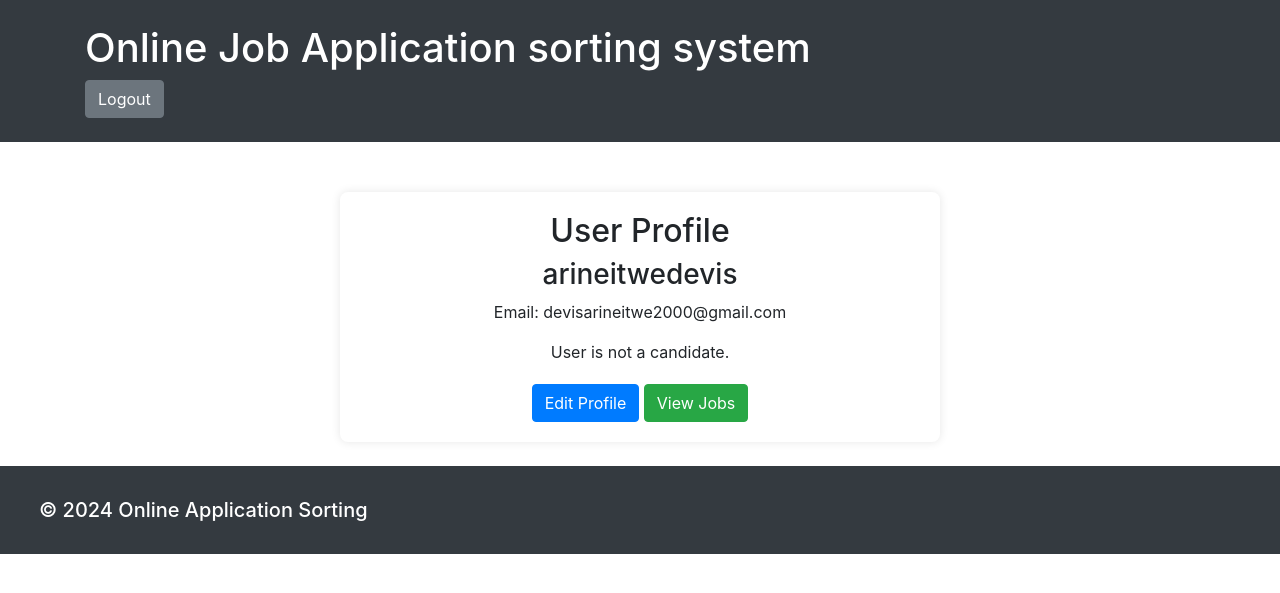
After one commit to devisarineitwe/JobApplicationSorting, a Django app: page /view_profile/ in a window 1280 px wide. The commit adds this page. Shown: the top 593 px of the page. Run offline with Django 5.2, Linux system fonts and the light colour scheme; a user stored in the database is signed in; data comes from the database, SQL or seed files in the repository; both versions use the stored data as it was after the commit; some libraries are stand-ins or nearby versions.

Commit message:
1st/02changes

```diff
--- a/Job_app_sort/__init__.py
+++ b/Job_app_sort/__init__.py
@@ -0,0 +1 @@
+default_app_config = 'Lyamu.apps.LyamuConfig'
--- a/Lyamu/admin.py
+++ b/Lyamu/admin.py
@@ -1,6 +1,6 @@
 from django.contrib import admin
 
-from Lyamu.models import Employer, Job, Candidate, Application, Selection, Notification
+from Lyamu.models import Employer, Job, Candidate, Application, Selection, Notification, Education
 
 # Register your models here.
 admin.site.register(Employer)
@@ -9,3 +9,4 @@ admin.site.register(Candidate)
 admin.site.register(Application)
 admin.site.register(Selection)
 admin.site.register(Notification)
+admin.site.register(Education)
--- a/Lyamu/templates/Lyamu/base.html
+++ b/Lyamu/templates/Lyamu/base.html
@@ -9,7 +9,7 @@
     <title>{% block title %}Online Job Application sorting system{% endblock %}</title>
 
     <!-- Bootstrap CSS -->
-    <link rel="stylesheet" href="https://maxcdn.bootstrapcdn.com/bootstrap/4.0.0/css/bootstrap.min.css">
+    <link rel="stylesheet" href="https://maxcdn.bootstrapcdn.com/bootstrap/4.5.2/css/bootstrap.min.css">
 
     <!-- Add your custom CSS links or any other head content here -->
 </head>
@@ -22,6 +22,9 @@
             <!-- Display logout icon if the user is authenticated -->
             {% if user.is_authenticated %}
                 <a href="{% url 'logout' %}" class="btn btn-secondary">Logout</a>
+                {% if user.candidate %}
+                    <a href="{% url 'view_profile' %}" class="btn btn-secondary ml-2">Profile</a>
+                {% endif %}
             {% else %}
                 <!-- Add navigation links or any other header content here -->
             {% endif %}
@@ -44,17 +47,15 @@
     </main>
 
     <footer class="bg-dark text-white p-4 mt-4">
-        <div class="container">
-            <!-- Add footer content here -->
+        <div class="container-fluid">
+            <span class="navbar-brand mb-0 h1">© 2024 Online Application Sorting</span>
         </div>
     </footer>
 
-    <!-- Bootstrap JS and dependencies -->
-    <script src="https://code.jquery.com/jquery-3.2.1.slim.min.js"></script>
-    <script src="https://cdnjs.cloudflare.com/ajax/libs/popper.js/1.12.9/umd/popper.min.js"></script>
-    <script src="https://maxcdn.bootstrapcdn.com/bootstrap/4.0.0/js/bootstrap.min.js"></script>
-
-    <!-- Add your custom JavaScript links or any other scripts here -->
-
+    <!-- jQuery -->
+    <script src="https://ajax.googleapis.com/ajax/libs/jquery/3.5.1/jquery.min.js"></script>
+    <!-- Bootstrap -->
+    <script src="https://cdnjs.cloudflare.com/ajax/libs/popper.js/1.16.0/umd/popper.min.js"></script>
+    <script src="https://maxcdn.bootstrapcdn.com/bootstrap/4.5.2/js/bootstrap.min.js"></script>
 </body>
 </html>
--- a/Lyamu/templates/Lyamu/index.html
+++ b/Lyamu/templates/Lyamu/index.html
@@ -11,10 +11,16 @@
             <p class="lead">An innovative platform for efficient job application and hiring.</p>
             <hr class="my-4">
             <p>Explore job opportunities, apply seamlessly, and make the hiring process smarter.</p>
+            {% if request.user.is_authenticated %}
+            <p class="lead">
+                <a class="btn btn-primary btn-lg" href="{% url 'dashboard' %}" role="button">Home</a>
+            </p>
+            {% else %}
             <p class="lead">
                 <a class="btn btn-primary btn-lg" href="{% url 'login' %}" role="button">Login</a>
                 <a class="btn btn-secondary btn-lg" href="{% url 'register_user' %}" role="button">Register</a>
             </p>
+            {% endif %}
         </div>
     </div>
 {% endblock %}
--- a/Lyamu/templates/Lyamu/jobs_page.html
+++ b/Lyamu/templates/Lyamu/jobs_page.html
@@ -12,11 +12,11 @@
             <div class="row mt-4">
                 {% for job in jobs_list %}
                     <div class="col-md-6">
-                        <div class="card bg-purple text-blue">
+                        <div class="card bg-primary text-white">
                             <div class="card-body">
                                 <h5 class="card-title">{{ job.title }}</h5>
                                 <p class="card-text">{{ job.description }}</p>
-                                <h5 class="card-title"><a href="{% url 'job_details' job.id %}">{{ job.title }}</a></h5>
+                                <h5 class="card-title"><a class="text-white" href="{% url 'job_details' job.id %}">{{ job.title }}</a></h5>
                                 <!-- Add more job details as needed -->
                             </div>
                         </div>
--- /dev/null
+++ b/Lyamu/templates/Lyamu/view_profile.html
@@ -0,0 +1,80 @@
+{% extends 'Lyamu/base.html' %}
+
+{% block content %}
+    <style>
+        /* Custom styles */
+        .profile-container {
+            max-width: 600px;
+            margin: auto;
+            padding: 20px;
+            background-color: #fff;
+            box-shadow: 0 0 10px rgba(0, 0, 0, 0.1);
+            border-radius: 8px;
+            margin-top: 50px;
+        }
+        .text-center {
+            text-align: center;
+        }
+        .btn-container {
+            margin-top: 20px;
+        }
+        .info-section {
+            margin-top: 20px;
+        }
+        .education-section {
+            margin-top: 20px;
+        }
+        .education-record {
+            margin-bottom: 10px;
+        }
+    </style>
+
+    <div class="container profile-container">
+        <h2 class="text-center">User Profile</h2>
+
+        {% if user.is_authenticated %}
+            <h3 class="text-center">{{ user.username }}</h3>
+            <p class="text-center">Email: {{ user.email }}</p>
+
+            {% if candidate %}
+                <div class="info-section text-center">
+                    <h4>Candidate Information</h4>
+                    {% if candidate.resume %}
+                        <p>Resume: <a href="{{ candidate.resume.url }}" target="_blank">{{ candidate.resume.name }}</a></p>
+                    {% else %}
+                        <p>Resume: Not available</p>
+                    {% endif %}
+                    <p>Years of Experience: {{ candidate.years_of_experience }}</p>
+                    <p>Date of Birth: {{ candidate.date_of_birth }}</p>
+                    <p>Gender: {{ candidate.gender }}</p>
+                    <p>Address: {{ candidate.address }}</p>
+                    <p>Contact Number: {{ candidate.contact_number }}</p>
+                    <p>Email: {{ candidate.email }}</p>
+                </div>
+
+                {% if education_forms %}
+                    <div class="education-section text-center">
+                        <h4>Education Records</h4>
+                        {% for form in education_forms %}
+                            <div class="education-record">
+                                <p>Year: {{ form.year }}, Institution: {{ form.institution }}, Qualification: {{ form.qualification }}</p>
+                            </div>
+                        {% endfor %}
+                    </div>
+                {% else %}
+                    <p class="text-center">No education records available</p>
+                {% endif %}
+            {% else %}
+                <p class="text-center">User is not a candidate.</p>
+            {% endif %}
+
+            <div class="btn-container text-center">
+                <a href="{% url 'update_profile' %}" class="btn btn-primary">Edit Profile</a>
+                <a href="{% url 'jobs_page' %}" class="btn btn-success">View Jobs</a>
+            </div>
+
+        {% else %}
+            <p class="text-center">User is not authenticated. <a href="{% url 'login' %}">Login</a></p>
+        {% endif %}
+    </div>
+{% endblock %}
--- a/Lyamu/urls.py
+++ b/Lyamu/urls.py
@@ -14,6 +14,9 @@ urlpatterns = [
     path('total_selections_page/', views.selections, name='selections_page'),
     path('job/<int:job_id>/', views.job_details, name='job_details'),
     path('apply_job/<int:job_id>/', views.apply_job, name='apply_job'),
-    path('application_status/<int:job_id>/', views.application_status, name="application_status")
+    path('application_status/<int:job_id>/', views.application_status, name="application_status"),
+    path('withdraw_application/<int:job_id>/', views.withdraw_application, name="withdraw_application"),
+    path('update_profile/', views.update_profile, name='update_profile'),
+    path('view_profile/', views.view_profile, name='view_profile'),
 
 ]
--- a/Lyamu/views.py
+++ b/Lyamu/views.py
@@ -1,14 +1,11 @@
-from datetime import datetime
-
 from django.contrib import messages
 from django.contrib.auth import login, authenticate, logout
 from django.contrib.auth.decorators import login_required
 from django.contrib.auth.forms import UserCreationForm, AuthenticationForm
-from django.contrib.auth.models import User
-from django.forms import inlineformset_factory
+from django.core.mail import send_mail
+from django.http import HttpResponse
 from django.shortcuts import render, redirect, get_object_or_404
-
-from .forms import JobForm, CandidateForm, EducationForm, EducationFormSet
+from .forms import JobForm, EducationForm
 from Lyamu.models import Job, Candidate, Selection, Application, Employer, Education
 
 
@@ -116,79 +113,177 @@ def jobs(request):
 
     return render(request, 'Lyamu/jobs_page.html', context)
 
+@login_required
 def job_details(request, job_id):
     job = get_object_or_404(Job, pk=job_id)
-    return render(request, 'Lyamu/job_details.html', {'job': job})
+    user = request.user
 
-def calculate_age(date_of_birth):
-    today = datetime.now()
-    birth_date = datetime.strptime(date_of_birth, '%Y-%m-%d')
-    age = today.year - birth_date.year - ((today.month, today.day) < (birth_date.month, birth_date.day))
-    return age
+    try:
+        candidate = Candidate.objects.get(user=user)
+    except Candidate.DoesNotExist:
+        # Redirect user to profile update page if they are not a candidate
+        return redirect('update_profile')
+
+    # Check if the user has already applied for the job
+    has_applied = Application.objects.filter(job=job, candidate=candidate).exists()
+
+    return render(request, 'Lyamu/job_details.html', {'job': job, 'candidate': candidate, 'has_applied': has_applied})
 
 @login_required
 def apply_job(request, job_id):
-    # get the job object from the database
-    job = Job.objects.get(id=job_id)
-    # check if the user is logged in
-    if request.user.is_authenticated:
-        # get or create the candidate object for the user
-        candidate, created = Candidate.objects.get_or_create(user=request.user)
-        # if a new candidate object was created, you can set some default values for the fields
-        if created:
-            candidate.years_of_experience = 0
-            candidate.date_of_birth = None
-            candidate.gender = None
-            candidate.address = None
-            candidate.contact_number = None
-            candidate.email = request.user.email
+    job = get_object_or_404(Job, pk=job_id)
+    user = request.user
+
+    try:
+        candidate = Candidate.objects.get(user=user)
+    except Candidate.DoesNotExist:
+        # Redirect user to profile update page if they are not a candidate
+        return redirect('update_profile')
+
+    # Check if the user has already applied for the job
+    has_applied = Application.objects.filter(job=job, candidate=candidate).exists()
+
+    if not has_applied:
+        # Only allow applying if the user has not applied before
+        if request.method == 'POST':
+            # Process the application form submission here
+            Application.objects.create(job=job, candidate=candidate, is_qualified=False)
+            send_email_view('devisarineitwe2000@gmail.com', f"you have successfully applied for the {job.title} Kindly stay alert for more details")
+            return redirect('application_status', job_id=job.id)
+
+    return redirect('application_status', job_id=job.id)
+@login_required
+def withdraw_application(request, job_id):
+    context = {}
+    try:
+        # Print statements for debugging
+        print(f"Request user: {request.user}")
+        candidate = Candidate.objects.get(user=request.user)
+        print(f"Candidate user: {candidate.user}")
+
+        job = Job.objects.get(id=job_id)
+        print(f"Request job_id: {job_id}, Retrieved job_id: {job.id}")
+
+        application = Application.objects.filter(job=job, candidate=candidate).first()
+
+        if application:
+            application.delete()
+            context = {'withdrawn': True, 'job_title': job.title, 'user': request.user,
+                       'candidate_user': candidate.user, 'job_id': job_id, 'retrieved_job_id': job.id}
+            send_email_view('devisarineitwe2000@gmail.com',
+                            f"Your application for {job.title} has been successfully withdrawn")
+        else:
+            context = {'withdrawn': False}
+    except Candidate.DoesNotExist or Job.DoesNotExist as e:
+        # Print the exception for debugging
+        print(f"Exception: {e}")
+        context = {'withdrawn': False}
+
+    return render(request, "Lyamu/withdraw_application.html", context)
+
+
+@login_required
+def update_profile(request):
+    user = request.user
+
+    try:
+        candidate = Candidate.objects.get(user=user)
+    except Candidate.DoesNotExist:
+        candidate = None
+
+    if request.method == 'POST':
+        # Process Candidate Form
+        resume = request.FILES.get('resume')
+        years_of_experience = request.POST.get('years_of_experience')
+        date_of_birth = request.POST.get('date_of_birth')
+        gender = request.POST.get('gender')
+        address = request.POST.get('address')
+        contact_number = request.POST.get('contact_number')
+        email = request.POST.get('email')
+
+        if candidate:
+            # Update existing candidate
+            candidate.resume = resume
+            candidate.years_of_experience = years_of_experience
+            candidate.date_of_birth = date_of_birth
+            candidate.gender = gender
+            candidate.address = address
+            candidate.contact_number = contact_number
+            candidate.email = email
             candidate.save()
+        else:
+            # Create a new candidate if none exists
+            Candidate.objects.create(
+                user=user,
+                resume=resume,
+                years_of_experience=years_of_experience,
+                date_of_birth=date_of_birth,
+                gender=gender,
+                address=address,
+                contact_number=contact_number,
+                email=email
+            )
 
-        # check if the candidate has already applied for the job
-        if Application.objects.filter(job=job, candidate=candidate).exists():
-            # redirect to a page that shows the application status
-            return redirect('application_status', job_id=job_id)
+        # Process Education Forms
+        education_form_prefix = 'education_form'
+        education_form_count = int(request.POST.get(f'{education_form_prefix}-TOTAL_FORMS', 0))
 
-        # create a candidate form instance with the candidate data
-        candidate_form = CandidateForm(instance=candidate)
+        for i in range(education_form_count):
+            year = request.POST.get(f'{education_form_prefix}-{i}-year')
+            institution = request.POST.get(f'{education_form_prefix}-{i}-institution')
+            qualification = request.POST.get(f'{education_form_prefix}-{i}-qualification')
 
-        # create an education formset class using the inlineformset_factory function
-        EducationFormSet = inlineformset_factory(Candidate, Education, form=EducationForm, formset=EducationFormSet,
-                                                 extra=1)
-        # check if the candidate object is not None
-        if candidate is not None:
-            # create an education formset instance with the candidate's educations
-            education_formset = EducationFormSet(instance=candidate)
-        else:
-            # create an empty education formset instance
-            education_formset = EducationFormSet()
+            # Check if the education record already exists
+            if candidate:
+                education, created = Education.objects.get_or_create(candidate=candidate, year=year,
+                                                                     institution=institution)
+                education.qualification = qualification
+                if year and institution and qualification:
+                    # Save the education record if all fields are filled
+                    education.save()
+                else:
+                    # Delete the education record if any field is empty
+                    education.delete()
+            else:
+                # Create a new candidate and then save the education record
+                new_candidate = Candidate.objects.create(
+                    user=user,
+                    resume=None,  # You may need to update this based on your requirements
+                    years_of_experience=None,
+                    date_of_birth=None,
+                    gender=None,
+                    address=None,
+                    contact_number=None,
+                    email=None
+                )
+                Education.objects.create(candidate=new_candidate, year=year, institution=institution,
+                                         qualification=qualification)
 
-        # check if the request method is POST
-        if request.method == 'POST':
-            # update the candidate form and education formset with the submitted data
-            candidate_form = CandidateForm(request.POST, request.FILES, instance=candidate)
-            education_formset = EducationFormSet(request.POST, instance=candidate)
+        return redirect('view_profile')  # Redirect to a success page or profile view
 
-            # check if the forms are valid
-            if candidate_form.is_valid() and education_formset.is_valid():
-                # save the candidate form and education formset
-                candidate_form.save()
-                education_formset.save()
-
-                # create a new application object for the job and the candidate
-                application = Application(job=job, candidate=candidate)
-                application.save()
-
-                # redirect to a page that shows the application success
-                return redirect('application_success', job_id=job_id)
-
-    # render the template with the forms and the job
-    return render(request, 'apply_job.html',
-                  {'candidate_form': candidate_form, 'education_formset': education_formset, 'job': job})
+    else:
+        # Render the Candidate and Education Forms
+        education_forms = Education.objects.filter(candidate=candidate)
+        return render(request, 'Lyamu/update_profile.html',
+                      {'candidate': candidate, 'education_forms': education_forms})
 
 
 
+@login_required
+def view_profile(request):
+    user = request.user
 
+    try:
+        candidate = Candidate.objects.get(user=user)
+        education_forms = Education.objects.filter(candidate=candidate)
+    except Candidate.DoesNotExist:
+        candidate = None
+        education_forms = None
+
+    return render(request, 'Lyamu/view_profile.html', {'user': user, 'candidate': candidate, 'education_forms': education_forms})
+
+
+@login_required
 def application_status(request, job_id):
     # get the job object from the database
     job = Job.objects.get(id=job_id)
@@ -235,3 +330,20 @@ def selections(request):
 def candidates(request):
     total_candidates = Candidate.objects.count()
     return render(request, "Lyamu/candidates_page.html", {'total_candidates': total_candidates})
+
+
+def send_email_view(email, message):
+    # Get the email address and the message from the request
+    email = email
+    message = message
+
+    # Send the email using the send_mail function
+    send_mail(
+        subject='Notification from Lyamu',
+        message=message,
+        from_email=None, # Use the default from email
+        recipient_list=[email], # Send to the email address
+    )
+
+    # Return a success message or redirect to another page
+    return True
```
Also changed, not shown: Job_app_sort/settings.py (+12 -0 lines), Lyamu/forms.py (+6 -31 lines), Lyamu/models.py (+4 -4 lines), Lyamu/templates/Lyamu/application_status.html (+22 -15 lines), Lyamu/templates/Lyamu/apply_job.html (deleted, +0 -17 lines), Lyamu/templates/Lyamu/create_candidate.html (added, +18 -0 lines), Lyamu/templates/Lyamu/job_details.html (+16 -10 lines), Lyamu/templates/Lyamu/update_profile.html (added, +95 -0 lines), Lyamu/templates/Lyamu/withdraw_application.html (added, +9 -0 lines), db.sqlite3.
